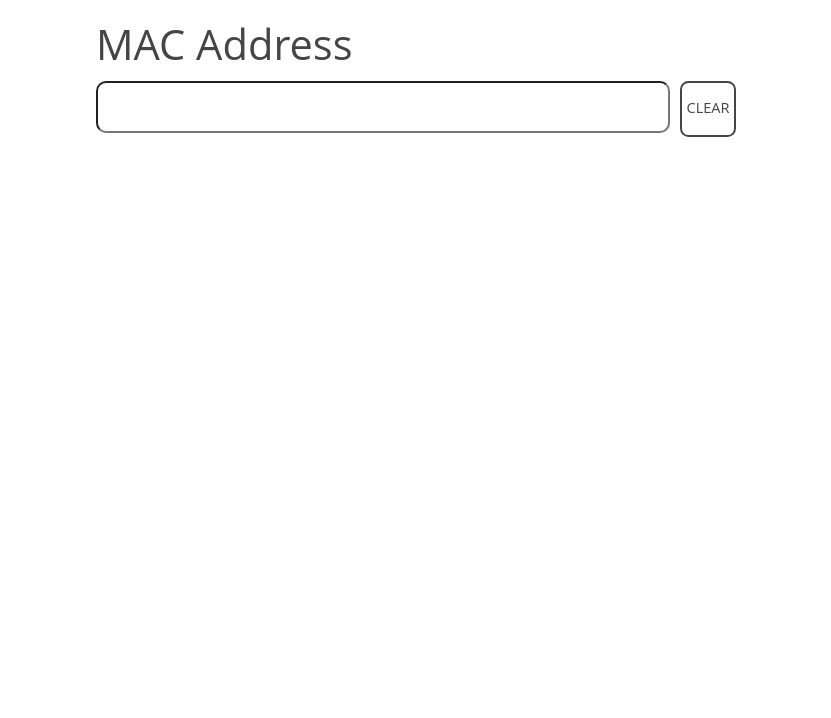
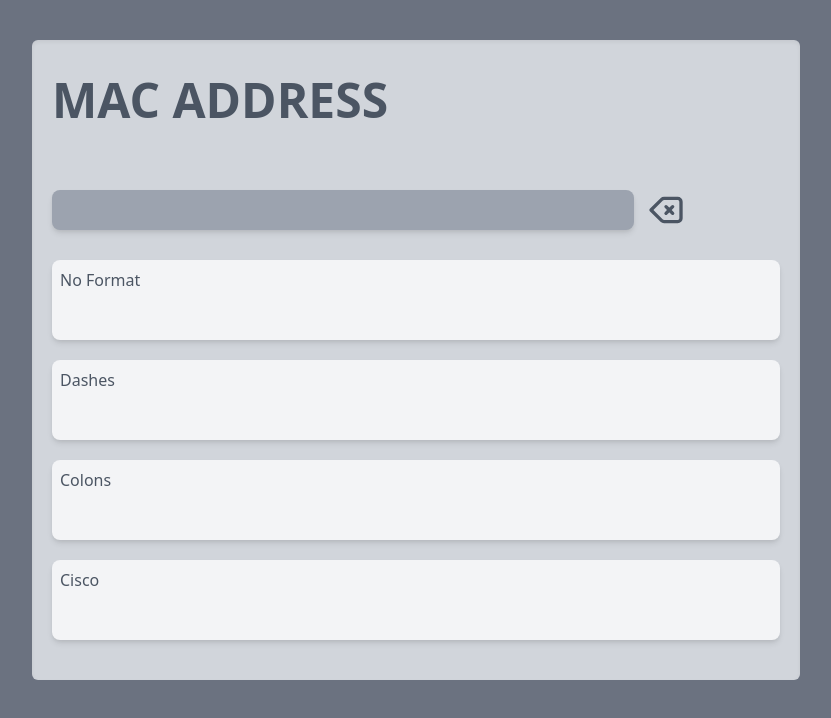
Before and after one commit to rkbcode/MACAddressConverter, a website: page index.html in a window 1280 px wide. Shown: the whole page, without its empty margins (224-1055 px from the left). Drawn offline with Linux system fonts and the light colour scheme.

Commit message:
Implement tailwindcss

```diff
--- a/index.html
+++ b/index.html
@@ -3,7 +3,7 @@
 <head>
     <meta charset="UTF-8">
     <meta name="viewport" content="width=device-width, initial-scale=1.0">
-    <link rel="stylesheet" href="style.css">
+    <link rel="stylesheet" href="public/styles.css">
     <title>MAC Address Converter</title>
     <meta name="description" content="Mac Address Converter">
     <meta name="theme-color" content="#114068">
@@ -15,22 +15,34 @@
         }
     </script>
 </head>
-<body>
-    <div id="main">
-        <p id="title">MAC Address</p>
-        <div id="inputContainer">
-            <input type="text" name="" id="input">
-            <svg width=100% height=100% viewBox="0 0 100 100" id="clear">
-                <text  font-size="28" fill="#454545" x=50% y=50% dominant-baseline="middle" text-anchor="middle">CLEAR</text>
+<body class="bg-gray-500">
+    <div id="main" class="md:max-w-3xl md:mx-auto text-gray-600 text-xl m-5 md:mt-10 p-5 grid grid-rows-6 bg-gray-300 rounded-md shadow-inner">
+        <p id="title" class="uppercase text-5xl font-semibold mb-5 row-span-1 self-center">MAC Address</p>
+        <div id="inputContainer" class="text-center font-mono text-xl grid grid-cols-5 row-span-1 relative">
+            <p id="copy" class="absolute -top-1 text-base"></p>
+            <input type="text" name="" id="input" class="bg-gray-400 text-gray-100 w-full h-10 px-3 col-span-4 self-center rounded-lg focus:outline-none shadow-md">
+            <svg xmlns="http://www.w3.org/2000/svg" id="clear" class="w-10 cols-span-1 self-center mx-3 cursor-pointer transition duration-100 ease-linear transform hover:scale-125" fill="none" viewBox="0 0 24 24" stroke="currentColor">
+                <path stroke-linecap="round" stroke-linejoin="round" stroke-width="2" d="M12 14l2-2m0 0l2-2m-2 2l-2-2m2 2l2 2M3 12l6.414 6.414a2 2 0 001.414.586H19a2 2 0 002-2V7a2 2 0 00-2-2h-8.172a2 2 0 00-1.414.586L3 12z" />
             </svg>
         </div>
-        <div id="outputContainer">
-            <p id="nothing" class="outputMac"></p>
-            <p id="dashes" class="outputMac"></p>
-            <p id="colons" class="outputMac"></p>
-            <p id="cisco" class="outputMac"></p>
+        <div id="outputContainer" class="row-span-4">
+            <div class="outputcard bg-gray-100 w-full h-20 p-2 rounded-lg mb-5 shadow-md hover:bg-gray-600 hover:text-gray-100 cursor-pointer">
+                <p class="text-base">No Format</p>
+                <p id="nothing" class="outputMac text-2xl font-semibold font-mono mt-1"></p>
+            </div>
+            <div class="outputcard bg-gray-100 w-full h-20 p-2 rounded-lg mb-5 shadow-md hover:bg-gray-600 hover:text-gray-100 cursor-pointer">
+                <p class="text-base">Dashes</p>
+                <p id="dashes" class="outputMac text-2xl font-semibold font-mono mt-1"></p>
+            </div>
+            <div class="outputcard bg-gray-100 w-full h-20 p-2 rounded-lg mb-5 shadow-md hover:bg-gray-600 hover:text-gray-100 cursor-pointer">
+                <p class="text-base">Colons</p>
+                <p id="colons" class="outputMac text-2xl font-semibold font-mono mt-1"></p>
+            </div>
+            <div class="outputcard bg-gray-100 w-full h-20 p-2 rounded-lg mb-5 shadow-md hover:bg-gray-600 hover:text-gray-100 cursor-pointer">
+                <p class="text-base">Cisco</p>
+                <p id="cisco" class="outputMac text-2xl font-semibold font-mono mt-1"></p>
+            </div>
         </div>
-        <p id="copy"></p>
     </div>
     <script src="script.js"></script>
 </body>
--- a/script.js
+++ b/script.js
@@ -6,12 +6,13 @@ const cisco    = document.querySelector('#cisco')
 const copy     = document.querySelector('#copy')
 const clear    = document.querySelector('#clear')
 const outputs  = document.querySelectorAll('.outputMac')
+const cards    = document.querySelectorAll('.outputcard')
 
 const regex    = /^^([0-9a-fA-F]{2}[:\-]?[0-9a-fA-F]{2}[:\-\.]?){2}[0-9a-fA-F]{2}[:\-]?[0-9a-fA-F]{2}$/
 
 input.addEventListener('input', showMacs)
 clear.addEventListener('click', clearInput)
-outputs.forEach(output => output.addEventListener('click', copyThis, false))
+cards.forEach(output => output.addEventListener('click', copyThis, false))
 
 function showMacs() {
     input.value = input.value.trim()
@@ -41,7 +42,8 @@ function showMacs() {
 }
 
 function copyThis(event) {
-    const text = event.target.textContent
+    const text = event.currentTarget.children[1].textContent
+    console.log(text);
     if (text != '') {
         input.value = text
         input.select()
--- a/serviceworker.js
+++ b/serviceworker.js
@@ -1,4 +1,4 @@
-const cachePages = ['./index.html','./script.js','./style.css']
+const cachePages = ['./index.html','./script.js','./public/style.css']
 
 self.addEventListener('install', function(event){
     event.waitUntil(
--- a/style.css
+++ /dev/null
@@ -1,80 +0,0 @@
-body {
-    font-family: 'Open Sans', Arial, Helvetica, sans-serif;
-    color: #454545;
-    border-color: #454545;
-    font-size: 1em;
-}
-
-#main {
-    display: flex;
-    flex-direction: column;
-    width: 100%;
-    font-size: 1.3em;
-    margin: 0 auto;
-    max-width: 80%;
-}
-
-#inputContainer {
-    display: flex;
-    flex-direction: row;
-    max-width: 100%;
-    height: 2.5em;
-}
-#outputContainer {
-    max-width: fit-content;
-}
-
-#input {
-    flex-shrink: 1;
-    flex-grow: 1;
-    min-width: 0;
-    margin-right: 10px;
-    font-size: 1em;
-    font-family: 'Open Sans', Arial, Helvetica, sans-serif;
-    border-radius: 10px;
-}
-#clear {
-    flex-shrink: 0;
-    max-width: 2.5em;
-    border-radius: 15%;
-    border: 0.1em solid #454545;
-    transition: all 0.2s linear;
-}
-
-#clear:active {
-    transform: rotate(-90deg);
-    transition: all 0s linear;
-}
-
-#clear:hover {
-    cursor: pointer;
-}
-
-
-#title {
-    font-size: 2em;
-    margin: 0.2em 0;
-}
-
-#copy {
-    font-style: italic;
-}
-
-.outputMac {
-    display:none;
-    border-radius: 5px;
-    padding: 0.3em 0.5em;
-    margin: 0.1em;
-}
-
-.outputMac:hover {
-    color: white;
-    background-color: #454545;
-    cursor: pointer;
-}
-
-@media screen and (min-width: 800px) {
-    #main {
-        max-width: 640px;
-    }
-}
--- /dev/null
+++ b/tailwind.config.js
@@ -0,0 +1,11 @@
+module.exports = {
+  purge: ['src/styles.css','index.html','script.js'],
+  darkMode: false, // or 'media' or 'class'
+  theme: {
+    extend: {},
+  },
+  variants: {
+    extend: {},
+  },
+  plugins: [],
+}
```
Also changed, not shown: package.json (added, +23 -0 lines), public/styles.css (added), 2 other files.
